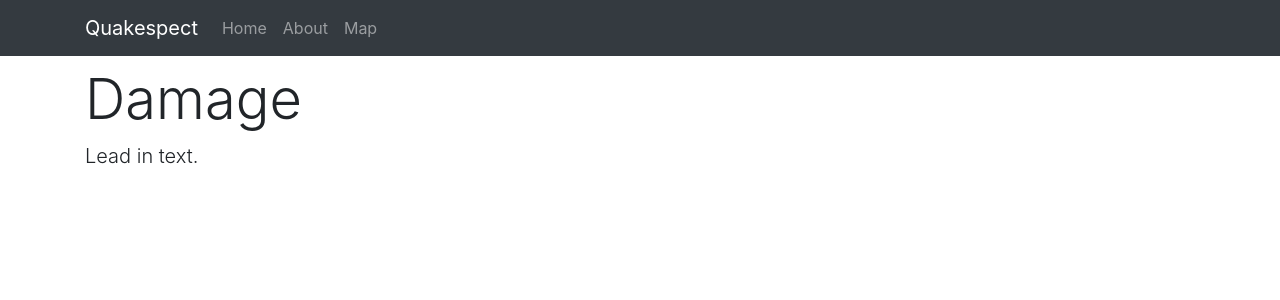
After one commit to labs13-quake-viewer/ds-application, a Flask app: template app/templates/damage.html in a window 1280 px wide. The commit adds this page. Shown: the top 300 px of the page. Run offline with Flask 2, Linux system fonts and the light colour scheme; the template is opened without the code that fills it, so the values that code supplies are empty; some libraries are stand-ins or nearby versions.

Commit message:
add placeholders for damage and markets routes

```diff
--- a/app/app.py
+++ b/app/app.py
@@ -23,6 +23,14 @@ def create_app():
     @app.route('/about')
     def about():
         return render_template('about.html')
+
+    @app.route('/markets')
+    def markets():
+        return render_template('markets.html')
+
+    @app.route('/damage')
+    def damage():
+        return render_template('damage.html')
 
     @app.route('/map', methods=['GET', 'POST'])
     def map():
--- /dev/null
+++ b/app/templates/damage.html
@@ -0,0 +1,14 @@
+{% extends 'layout.html' %}
+
+{% block headers %}
+<title></title>
+{% endblock headers %}
+
+{% block body %}
+<div class="col-md-8 px-0">
+    <h1 class="display-4" style="margin-top: 10px;">Damage</h1>
+    <p class="lead">
+        Lead in text.
+    </p>
+</div>
+{% endblock body %}
--- a/app/templates/map.html
+++ b/app/templates/map.html
@@ -39,7 +39,7 @@
         This map animates earthquake events over time based on user-defined parameters. Pause the animation to click on earthquakes and view their details. Results are limited to 20,000 events.
     </p>
     <p class="small">
-        <i>Data provided by the <a href="https://earthquake.usgs.gov/earthquakes/search/">USGS Earthquake Catalog</a>.</i>
+        <em>Data provided by the <a href="https://earthquake.usgs.gov/earthquakes/search/">USGS Earthquake Catalog</a>.</em>
     </p>
 </div>
 
```
Also changed, not shown: app/templates/markets.html (added, +14 -0 lines).
